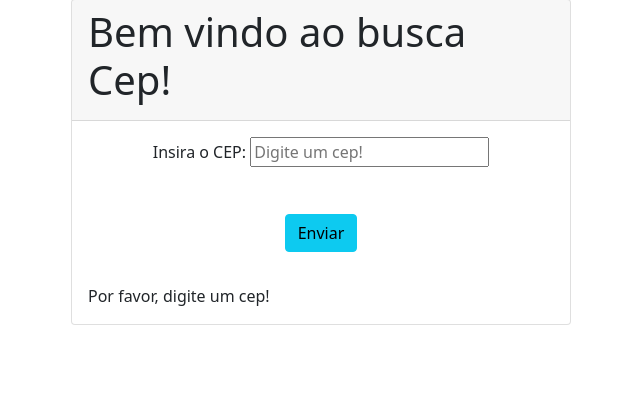
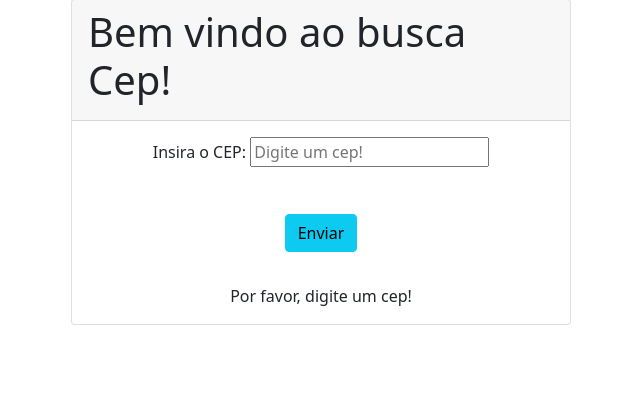
Before and after one commit to brunohs007/php_get_address, a PHP site: page / in a window 1280 px wide. Shown: the part 87-486 px from the top of the page, without its empty margins (319-959 px from the left). Run offline with PHP 8.4, Linux system fonts and the light colour scheme.

Commit message:
ajuste de posição do card body

```diff
--- a/index.php
+++ b/index.php
@@ -20,7 +20,7 @@
 			margin-top: 10%;
 		}
 
-		.formulario {
+		.resp {
 			text-align: center;
 		}
 		</style>
@@ -47,13 +47,14 @@
 							<h1> Bem vindo ao busca Cep! </h1>
 						</div>
 						<div class="card-body">
-							<form class="formulario" action="index.php" method="post">
+							<form class="resp" action="index.php" method="post">
 								<div class="form-group">
 									<label> Insira o CEP: </label>
 									<input class="form-control-md is-valid" type="text" name="cep" placeholder="Digite um cep!">
 								</div>
 								<button type="submit" value="Enviar" class="btn btn-primary  btn-info btn-block mb-3 button">Enviar</button>
 							</form>
+							<div class="resp">
 								<?php
 									//condicional que verifica se a variavel não é vazia
 									if(!empty($_POST['cep'])){
@@ -112,5 +113,6 @@
 					</div>
 				</div>
 			</div>
+    	</div>
 	</body>
 </html>
```
Lines whose indentation alone changed are shown as unchanged.
